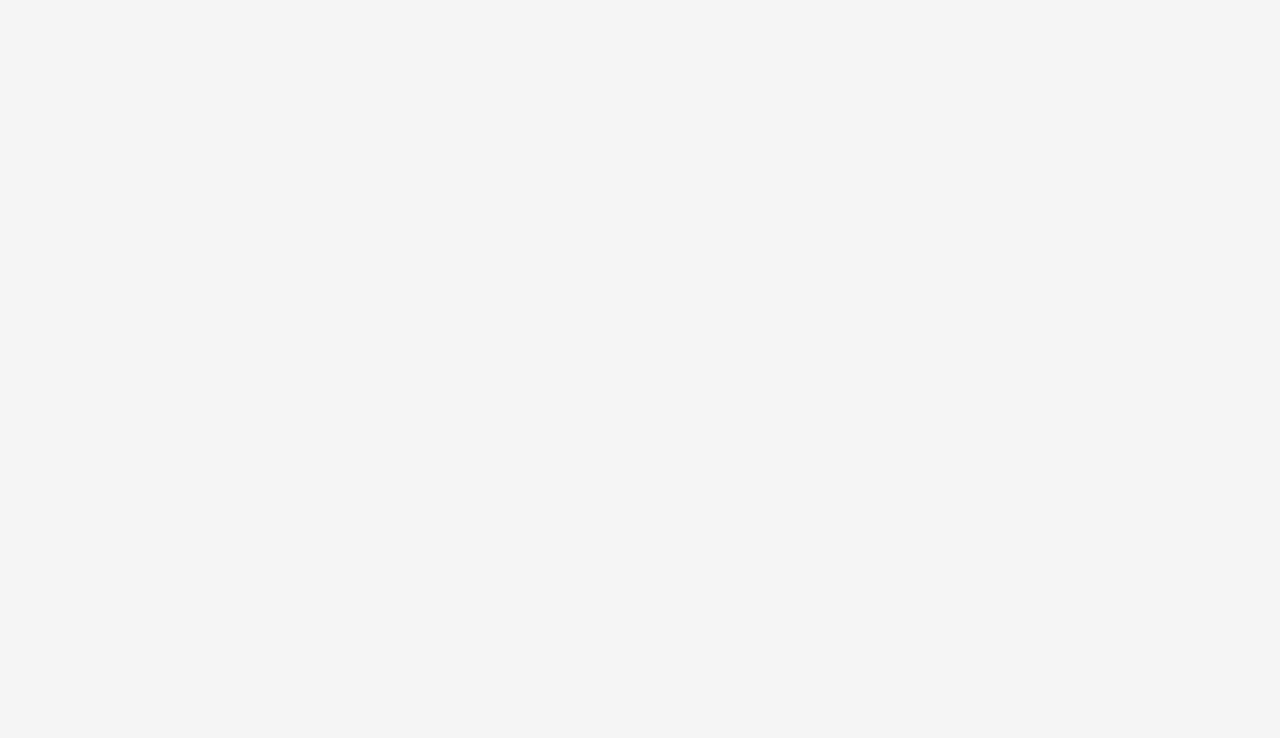
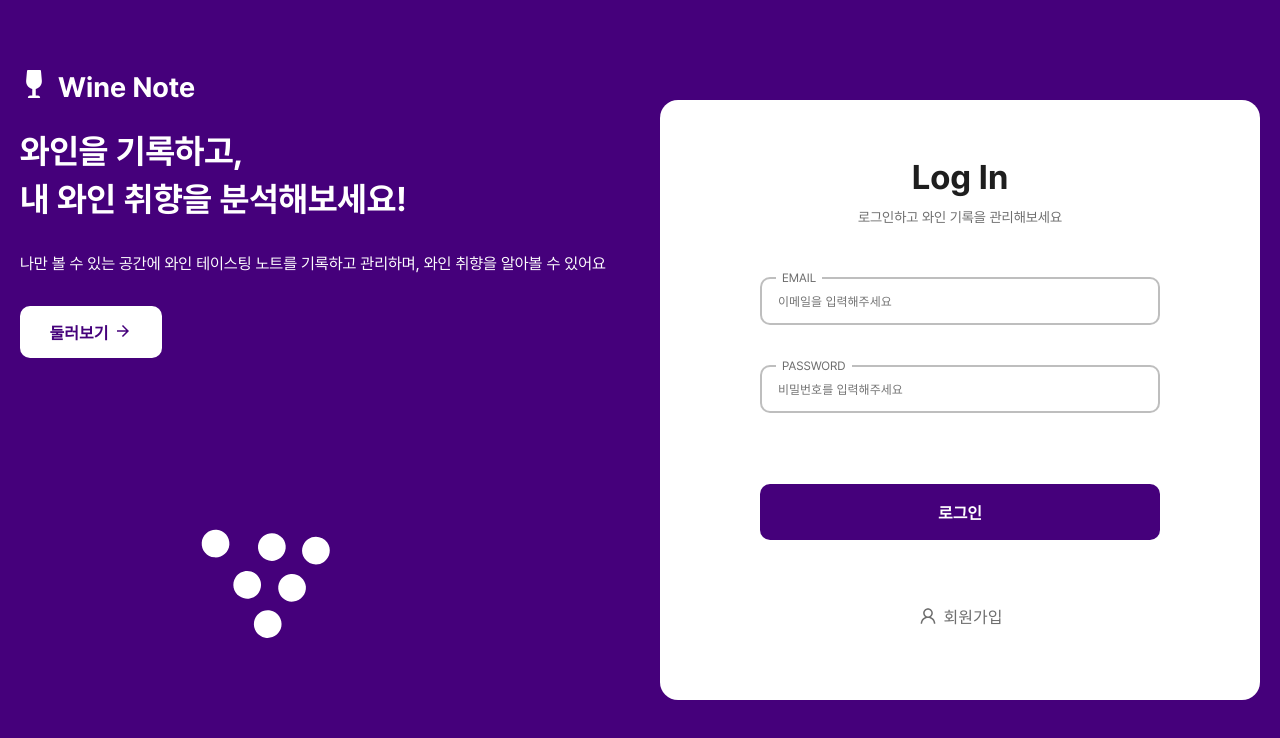
Before and after one commit to JIMIN1020/wine-note, a React (Create React App) app in the folder client/: page /login in a window 1280 px wide. Before the commit this address had no page. Shown: the top 738 px of the page. Built offline with nearby package versions, Linux system fonts and the light colour scheme.

Commit message:
[Refactor]: route 변경

```diff
--- a/client/src/App.tsx
+++ b/client/src/App.tsx
@@ -1,4 +1,4 @@
-import React, { useEffect, useState } from 'react';
+import React from 'react';
 import { Route, Routes } from 'react-router-dom';
 import HomePage from './pages/HomePage';
 import LoginPage from './pages/LoginPage';
@@ -10,15 +10,9 @@
 import ReviewPage from './pages/ReviewPage';
 
 const App: React.FC = () => {
-  const [isLoggedIn, setIsLoggedIn] = useState(true);
-
-  useEffect(() => {
-    setIsLoggedIn(true);
-  }, []);
   return (
     <>
       <GlobalStyle />
-      {isLoggedIn ? (
       <Routes>
         <Route element={<DefaultLayout />}>
           <Route path='/' element={<HomePage />} />
@@ -29,13 +23,11 @@
           <Route path='/review' element={<ReviewPage />} />
         </Route>
       </Routes>
-      ) : (
       <Routes>
         <Route element={<EmptyLayout />}>
-            <Route path='/' element={<LoginPage />} />
+          <Route path='/login' element={<LoginPage />} />
         </Route>
       </Routes>
-      )}
     </>
   );
 };
```
Lines whose indentation alone changed are shown as unchanged.
